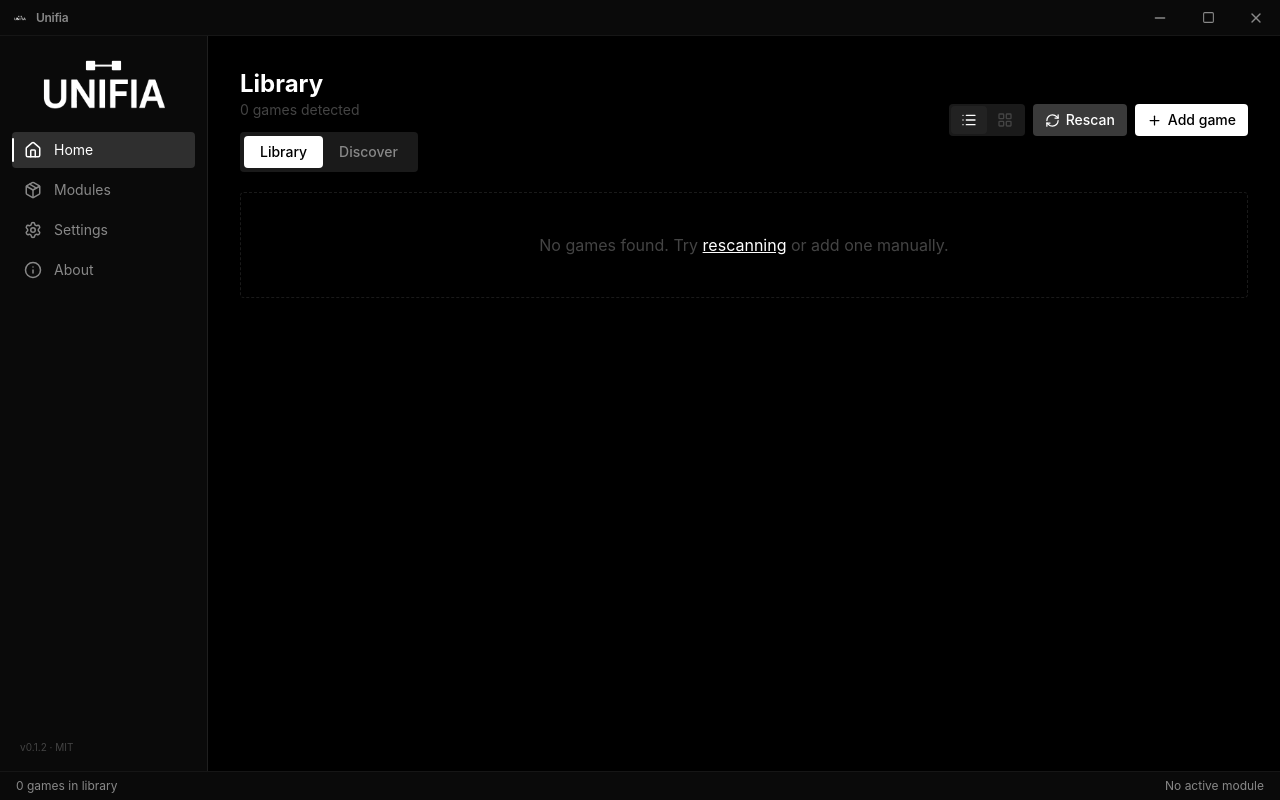
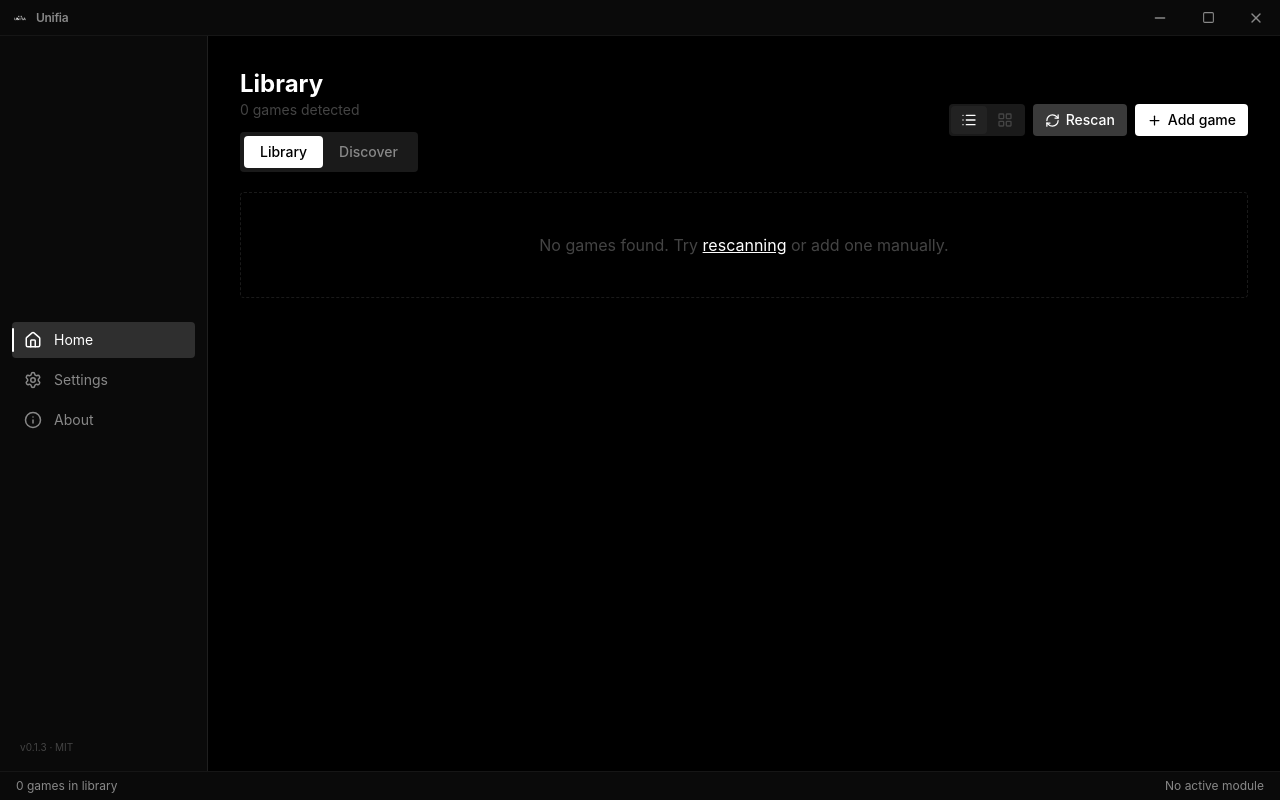
Before and after one commit to imluri/Unifia, a React (Vite) app: page / in a window 1280 px wide. Built offline with nearby package versions, Linux system fonts and the light colour scheme.

Commit message:
Release 0.1.3: center sidebar and bump version

```diff
--- a/package.json
+++ b/package.json
@@ -1,6 +1,6 @@
 {
   "name": "unifia",
-  "version": "0.1.2",
+  "version": "0.1.3",
   "description": "Cross-store multiplayer game launcher — play with friends regardless of which store they bought the game on.",
   "author": "Unifia Contributors",
   "license": "MIT",
--- a/src/App.jsx
+++ b/src/App.jsx
@@ -12,11 +12,9 @@ import TitleBar from './components/TitleBar.jsx';
 import Toaster from './components/Toaster.jsx';
 import UpdateBanner from './components/UpdateBanner.jsx';
 import Icon from './components/Icon.jsx';
-import logo from './assets/unifia_logo.png';
 
 const NAV = [
   { id: 'home', label: 'Home', icon: 'house' },
-  { id: 'modules', label: 'Modules', icon: 'package' },
   { id: 'settings', label: 'Settings', icon: 'settings' },
   { id: 'about', label: 'About', icon: 'info' },
 ];
@@ -57,11 +55,7 @@ function MainLayout() {
       <div className="flex min-h-0 flex-1">
         {/* Sidebar */}
         <nav className="flex w-52 shrink-0 flex-col border-r border-border-subtle bg-sidebar">
-          <div className="px-4 py-4">
-            {/* Full width, but crop the square logo's vertical whitespace. */}
-            <img src={logo} alt="Unifia" className="h-16 w-full rounded object-cover" />
-          </div>
-          <ul className="flex-1 space-y-1 px-3">
+          <ul className="flex-1 flex flex-col justify-center space-y-1 px-3">
             {NAV.map((item) => {
               const active = page === item.id;
               return (
```
